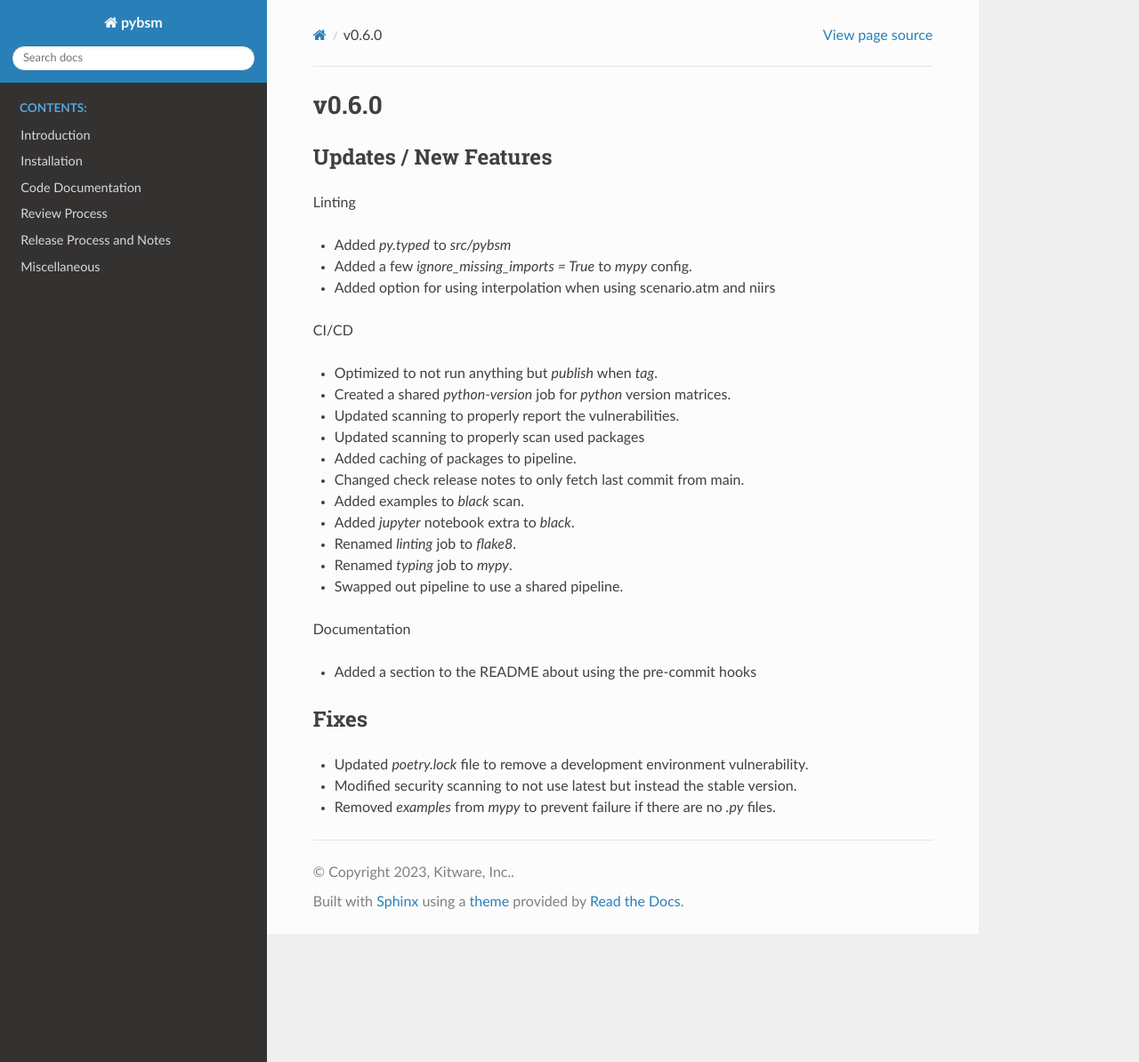
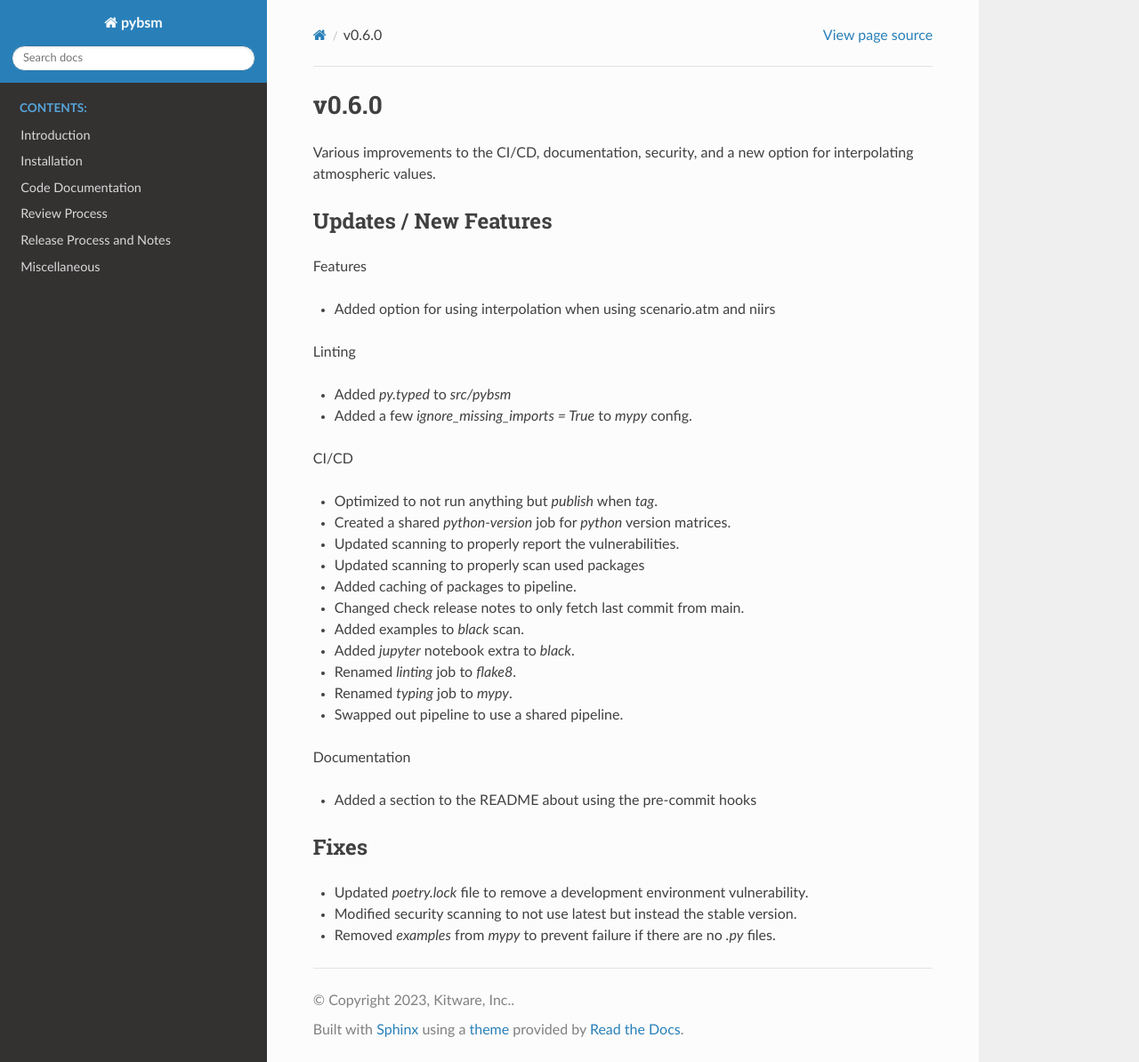
Before and after one commit to Kitware/pybsm, a Sphinx documentation site: the page built from docs/release_notes/v0.6.0.rst, in a window 1280 px wide and 1194 px high. Shown: the whole window at 89% size. Built offline with Sphinx 7.4.7 and the Read the Docs theme 2.0.0, drawn with Linux system fonts in a browser that asks for light colours.

Commit message:
Updated release notes.

```diff
--- a/docs/release_notes/v0.6.0.rst
+++ b/docs/release_notes/v0.6.0.rst
@@ -1,16 +1,21 @@
 v0.6.0
 ======
 
+Various improvements to the CI/CD, documentation, security, and a new
+option for interpolating atmospheric values.
+
 Updates / New Features
 ----------------------
+
+Features
+
+* Added option for using interpolation when using scenario.atm and niirs
 
 Linting
 
 * Added `py.typed` to `src/pybsm`
 
 * Added a few `ignore_missing_imports = True` to `mypy` config.
-
-* Added option for using interpolation when using scenario.atm and niirs
 
 CI/CD
 
```
Also changed, not shown: 1 other file.
